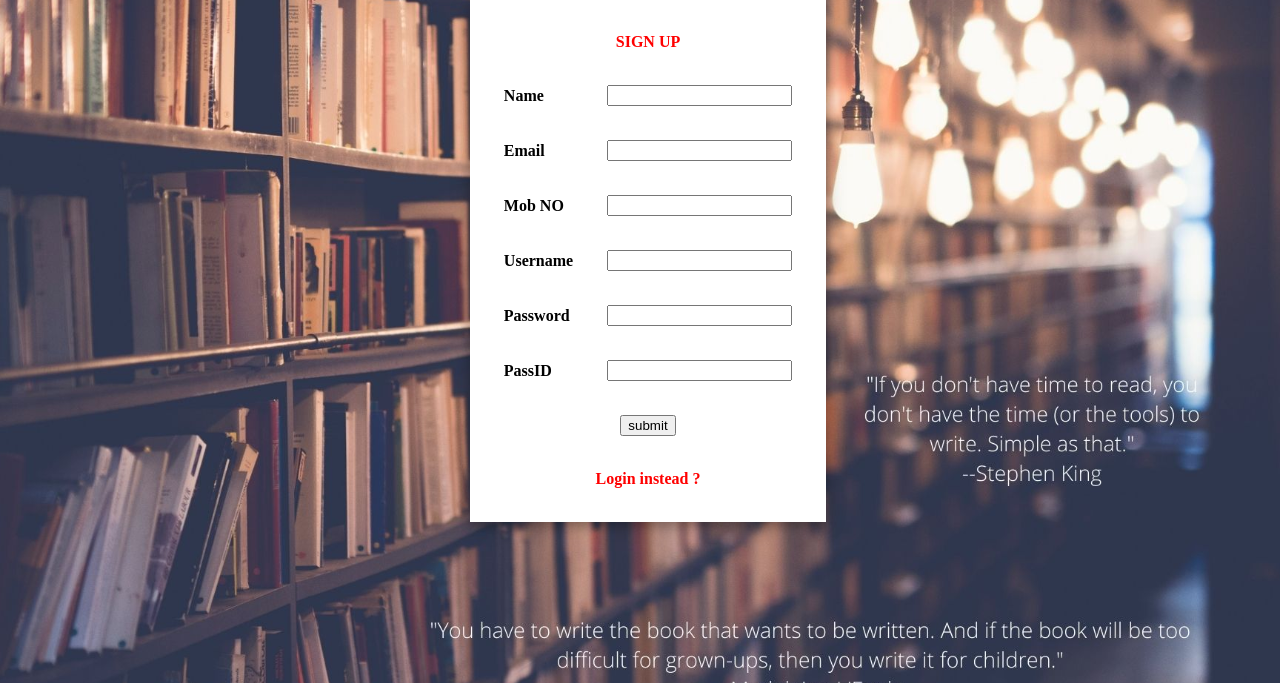
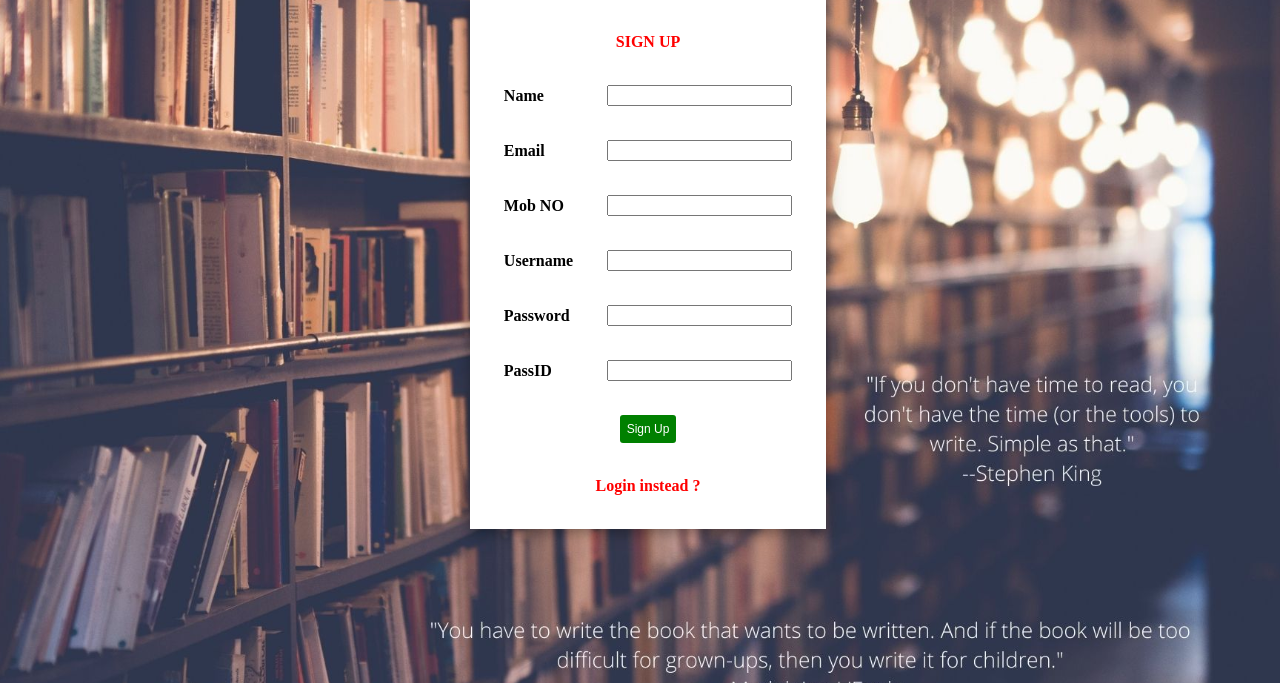
Before and after one commit to cmsubhadra/Library-Project-MCA-_-PHP, a PHP site: page /signup.php in a window 1280 px wide. Shown: the part 65-748 px from the top of the page. Run offline with PHP 8.4, Linux system fonts and the light colour scheme.

Commit message:
signup.php submit btn bg changed

```diff
--- a/signup.php
+++ b/signup.php
@@ -35,6 +35,20 @@
     background-color: #464646;
 
     }
+    .sb-btn{
+            background-color:green;
+            border:none;
+            padding:7px;
+            border-radius:3px;
+            color:white;
+
+            font-size:12px;
+
+        }
+        .sb-btn:hover{
+            color:whit;
+            background:red;
+        }
 </style>
 <body>
 
@@ -68,7 +82,7 @@
                 <td><input type="password" name="passid"> </td>
             </tr>
             <tr class="center">
-                <th colspan="2"><input type="submit" value="submit" name="submit"></th>
+                <th colspan="2"><input class="sb-btn" type="submit" value="Sign Up" name="submit"></th>
             </tr>
             <tr class="center">
                 <th colspan="2"><a href="login.php" style="color:red;text-decoration:none;">Login instead ? </a></th>
```
